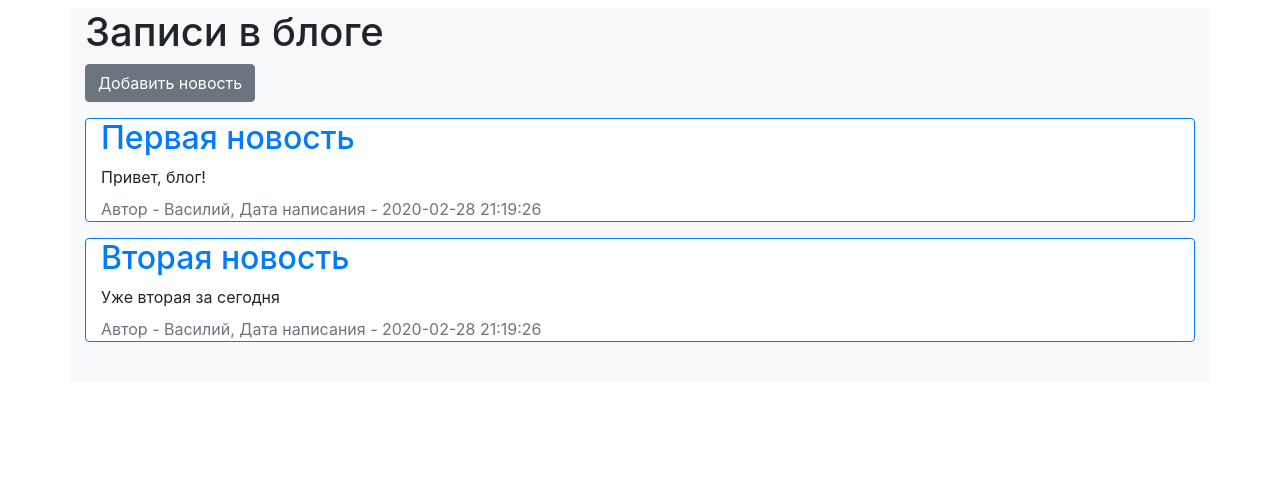
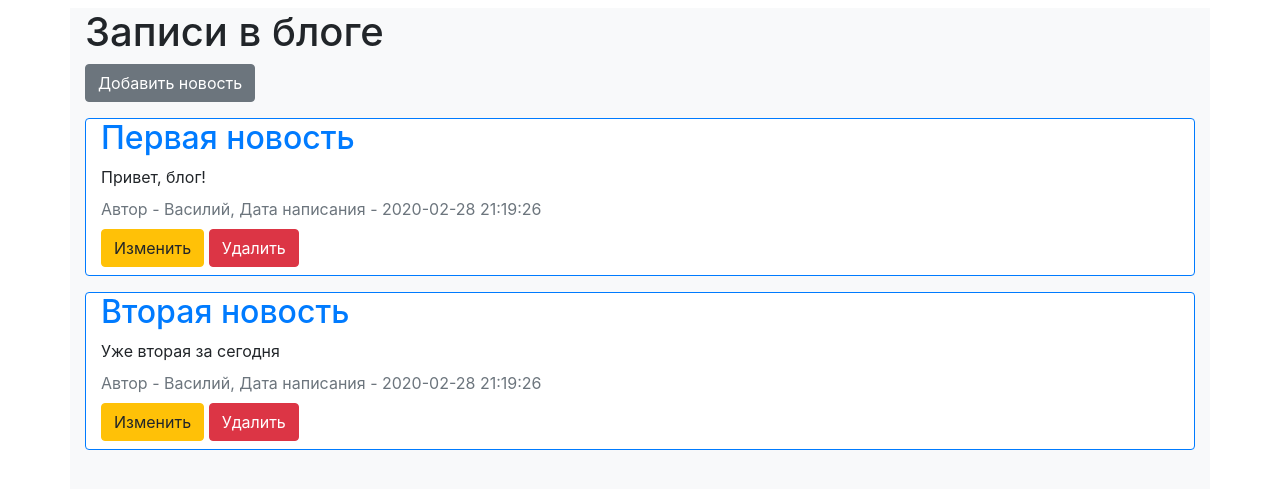
Before and after one commit to a-a-lindberg/blog_example, a Flask app: page / in a window 1280 px wide. Shown: the part 58-547 px from the top of the page. Run offline with Flask 2, Linux system fonts and the light colour scheme; a user stored in the database is signed in; data comes from the database, SQL or seed files in the repository; some libraries are stand-ins or nearby versions.

Commit message:
edit/delete article buttons

```diff
--- a/templates/index.html
+++ b/templates/index.html
@@ -15,6 +15,12 @@
         <div class="text-muted mt-2">
             Автор - {{item.user.name}}, Дата написания - {{item.created_date}}
         </div>
+        {% if current_user.is_authenticated and current_user == item.user %}
+            <div class="mt-2 mb-2">
+                <a href="/news/{{ item.id }}" class="btn btn-warning">Изменить</a>
+                <a href="/news_delete/{{ item.id }}" class="btn btn-danger">Удалить</a>
+            </div>
+        {% endif %}
     </div>
     {% endfor %}
 {% endblock %}
```
